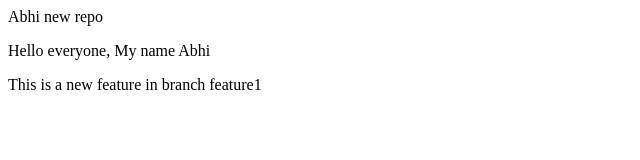
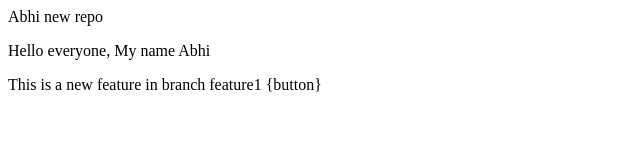
Before and after one commit to abhishek-0-0/Localrepo, a plain HTML site: page index.html in a window 1280 px wide. Shown: the full height of the page, 0-640 px from the left. Drawn offline with Linux system fonts and the light colour scheme.

Commit message:
added button

```diff
--- a/index.html
+++ b/index.html
@@ -1,3 +1,3 @@
 <span>Abhi new repo</span>
 <p>Hello everyone, My name Abhi</p>
-<P>This is a new feature in branch feature1</P>
+<P>This is a new feature in branch feature1 {button} </P>
```
